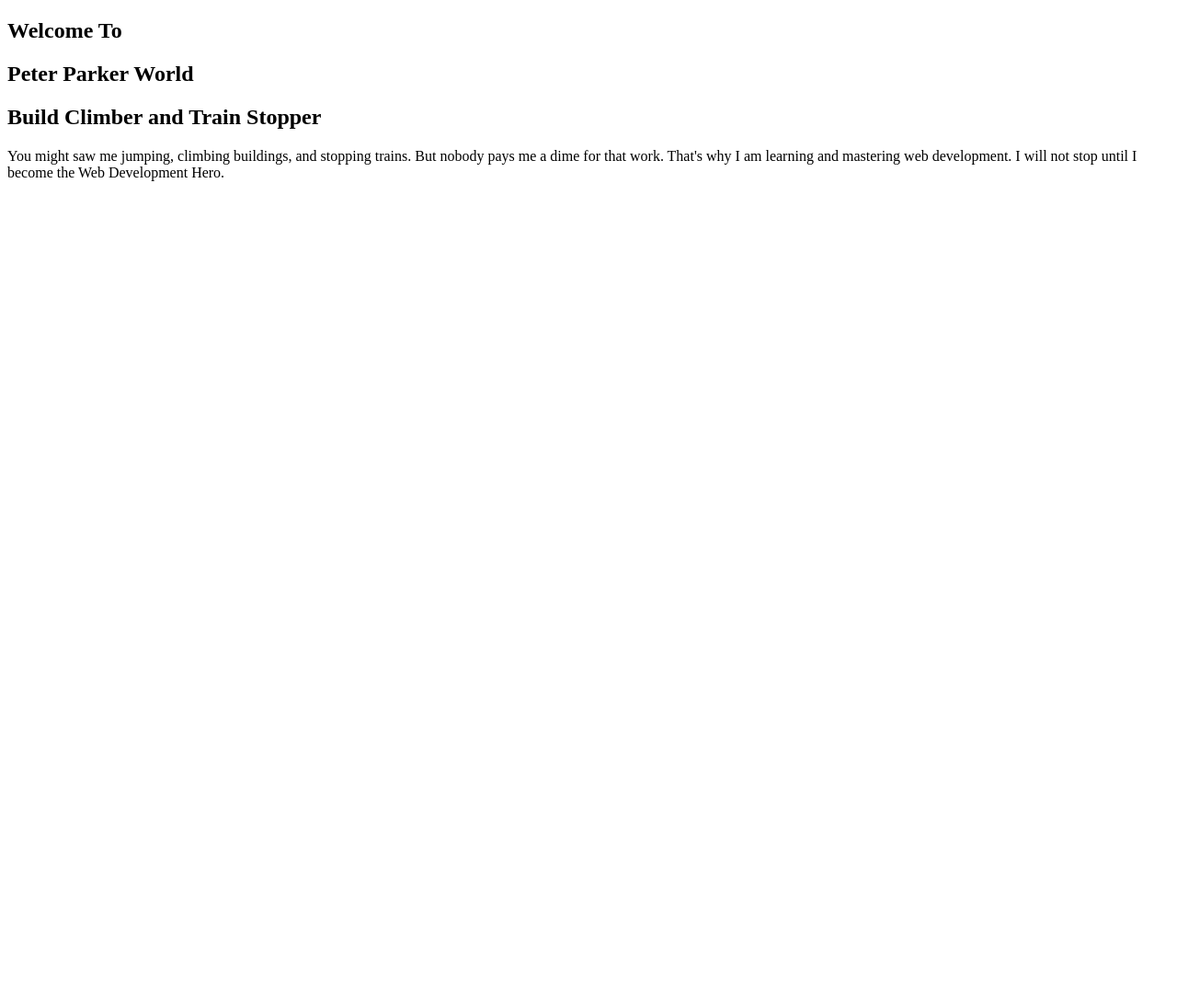
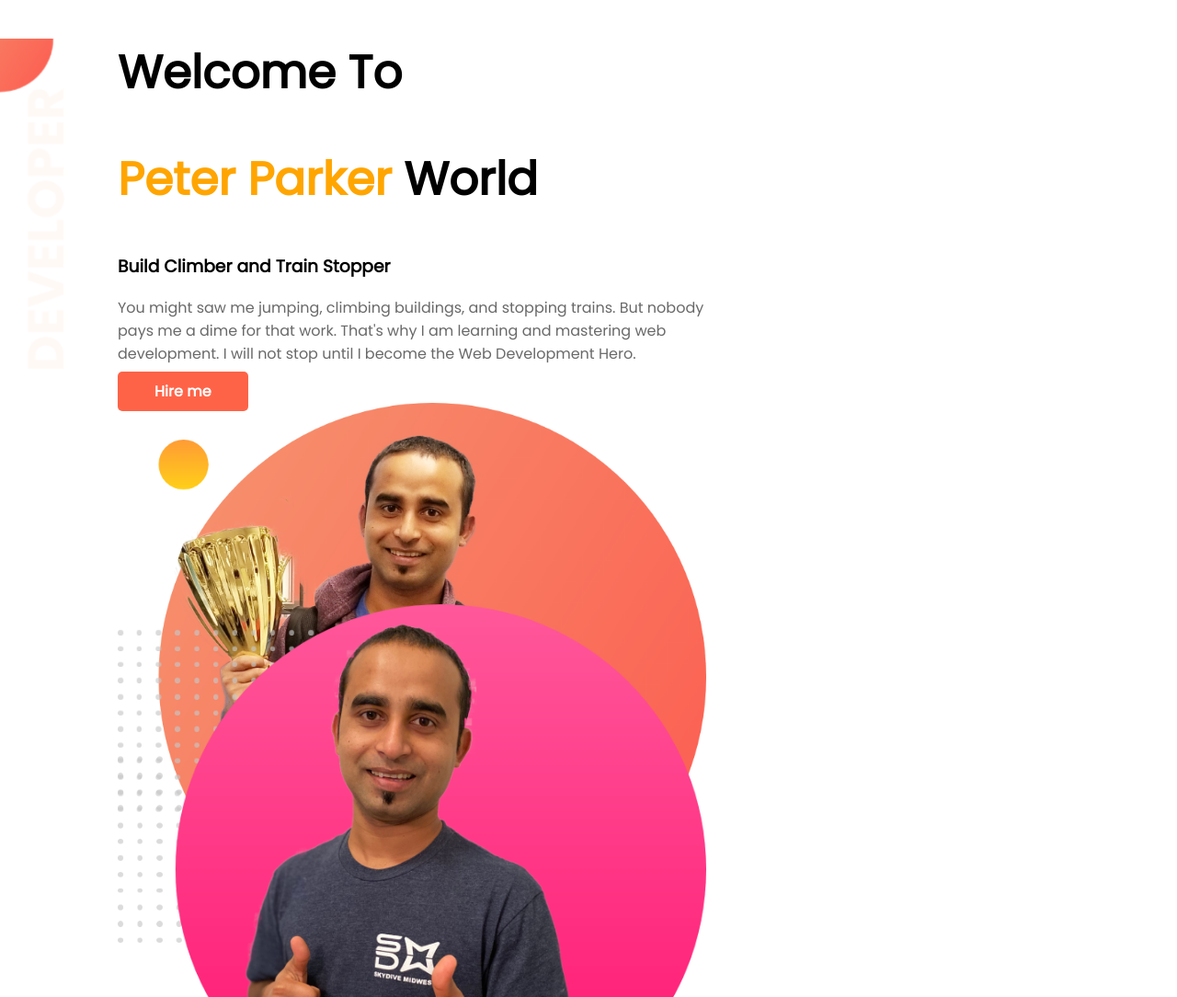
Before and after one commit to Rashed-Khan/practice-first-repo, a plain HTML site: page index.html in a window 1280 px wide. Shown: the top 1084 px of the page at 92% size. Before the commit the page ends 800 px from the top, so only its background shows below. Drawn offline with Linux system fonts and the light colour scheme.

Commit message:
fist-commit

```diff
--- a/index.html
+++ b/index.html
@@ -5,19 +5,67 @@
     <meta charset="UTF-8">
     <meta http-equiv="X-UA-Compatible" content="IE=edge">
     <meta name="viewport" content="width=device-width, initial-scale=1.0">
-    <title>Milon</title>
+    <title>Document</title>
+    <link rel="preconnect" href="https://fonts.googleapis.com">
+    <link rel="preconnect" href="https://fonts.gstatic.com" crossorigin>
+    <link href="https://fonts.googleapis.com/css2?family=Poppins&display=swap" rel="stylesheet">
+    <link rel="stylesheet" href="style.css">
 </head>
 
 <body>
+    <section class="top-banner secDisplay">
+        <div class="half-width">
+            <h1>Welcome To</h1>
+            <h1><span>Peter Parker </span> World</h1>
+            <h3>Build Climber and Train Stopper</h3>
+            <p>You might saw me jumping, climbing buildings, and stopping trains. But nobody pays me a dime for that
+                work.
+                That's why I am learning and mastering web development. I will not stop until I become the Web
+                Development
+                Hero.</p>
+            <a target="_blank" class="anchor-button" href="www.google.com">Hire me</a>
+        </div>
+        <div class="half-width">
+            <img src="images/jhankar.png" alt="jongkar">
+        </div>
+    </section>
+
     <section>
-        <h1>Welcome To</h1>
-        <h1>Peter Parker World</h1>
-        <h2>Build Climber and Train Stopper</h2>
-        <p>You might saw me jumping, climbing buildings, and stopping trains. But nobody pays me a dime for that work.
-            That's why I am learning and mastering web development. I will not stop until I become the Web Development
-            Hero.
-        </p>
+        <div class="half-width">
+            <img src="images/jhankar2.png" alt="jonkar">
+        </div>
+        <div class="half-width">
+            <h2>Dream Big</h2>
+            <h3>Become a web developer</h3>
+            <p>I already learned the basic HTML and CSS. I can build any simple website. I can even teach my grandma how
+                to make simple website. My goal is to build 3 websites and learn advanced topics.</p>
+            <a class="anchor-button" target="_blank" href="www.google.com">DOWNLOAD</a>
+        </div>
     </section>
+
+
+    <div>
+
+        <h2>Experiences</h2>
+
+        <div class="experience-area">
+            <div class="half-width">
+                <h2>Full Stack Web Developer</h2>
+                <h3>2021-Present | Pro Level Developer</h3>
+                <p>I am the master of HTML, CSS and Javascript. I know everything needed to make a website function,
+                    efficient. I didn't stop with the web. I went beyond with most popular Javascript framework called
+                    Vue
+                    JS. I even know the deployment, server and security. I will give you 100% web solution.</p>
+            </div>
+            <div class="half-width">
+                <h2>Baby Web Developer</h2>
+                <h3>2020-2021 | Programming Hero Learner</h3>
+                <p>They didn't offer me a job. But I made myself as a remove web developer. I made their website and
+                    showed
+                    it to them. They liked it. And uploaded the content. It was fun working at Programming Hero.</p>
+            </div>
+        </div>
+    </div>
 </body>
 
 </html>
--- /dev/null
+++ b/style.css
@@ -0,0 +1,55 @@
+body {
+    margin: 0;
+    font-family: 'poppins', sans-serif;
+}
+
+section {
+    height: 600px;
+    padding-bottom: 15px;
+}
+
+.top-banner {
+    background-image: url("images/top-banner.png");
+    background-repeat: no-repeat;
+}
+
+.half-width {
+    width: 50%;
+    margin-left: 5%;
+    padding-left: 5%;
+
+}
+
+.half-width img {
+    width: 100%;
+}
+
+h1 {
+    font-size: 50px;
+}
+
+h1 span {
+    color: orange;
+}
+
+h2 {
+    font-size: 40px;
+}
+
+.anchor-button {
+    text-decoration: none;
+    background-color: tomato;
+    color: white;
+    border-radius: 5px;
+    font-weight: 700;
+    padding: 10px 40px;
+
+}
+
+p {
+    color: dimgray;
+}
+
+.experience-area {
+    display: flex;
+}
```
